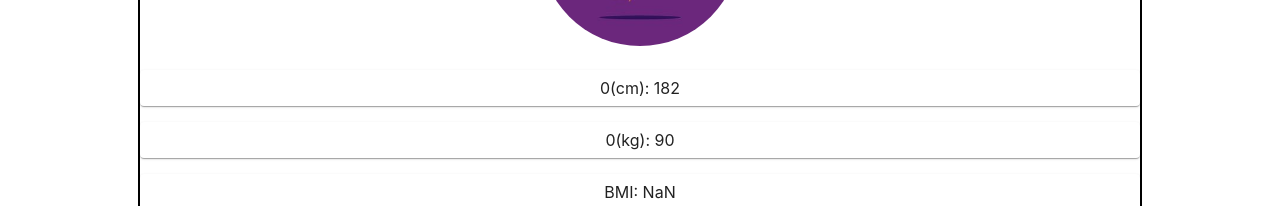
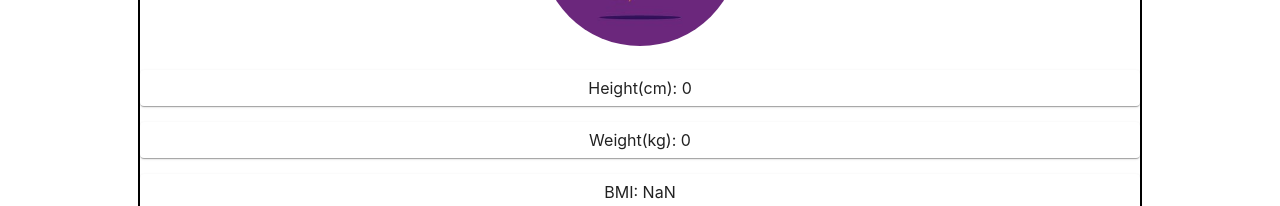
Before and after one commit to faceless5879/workout-tracker, a React (Create React App) app: page / in a window 1280 px wide. Both pictures are taken after a click on the button "PROFILE". Shown: the part 254-460 px from the top of the page. Built offline with nearby package versions, Linux system fonts and the light colour scheme; no server answers.

Commit message:
fix: adjust string format for height and weight

```diff
--- a/src/components/userProfile/UserProfile.jsx
+++ b/src/components/userProfile/UserProfile.jsx
@@ -61,8 +61,8 @@ export default function UserProfile({ setDisplayProfile, setView }) {
         </div>
         <h2>{userInfo.first_name}</h2>
         <Stack direction="column" spacing={2}>
-          <Item>{userInfo.height}(cm): 182</Item>
-          <Item>{userInfo.weight}(kg): 90</Item>
+          <Item>Height(cm): {userInfo.height}</Item>
+          <Item>Weight(kg): {userInfo.weight}</Item>
           <Item>BMI: {calcBMI(userInfo.weight, userInfo.height)}</Item>
         </Stack>
       </div>
```
